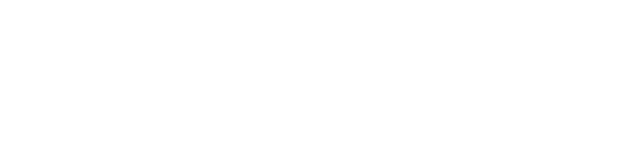
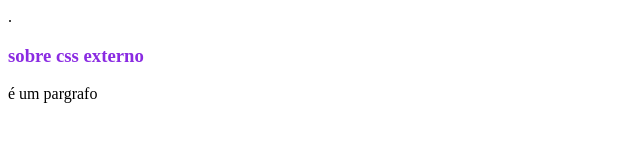
Before and after one commit to Reinaldo344/devweb, a plain HTML site: page index.html in a window 1280 px wide. Shown: the whole page, without its empty margins (0-640 px from the left). Drawn offline with Linux system fonts and the light colour scheme.

Commit message:
Add files via upload

```diff
--- a/index.html
+++ b/index.html
@@ -4,8 +4,10 @@
     <meta charset="UTF-8">
     <meta name="viewport" content="width=device-width, initial-scale=1.0">
     <title>Document</title>
+    <link rel="stylesheet" href="style.css">.
 </head>
 <body>
-
+    <h3> sobre css externo </h3>
+    <p> é um pargrafo  </p>
 </body>
-</html>
+</htmly>
--- /dev/null
+++ b/style.css
@@ -0,0 +1,3 @@
+h3{
+    color:blueviolet
+}
```
